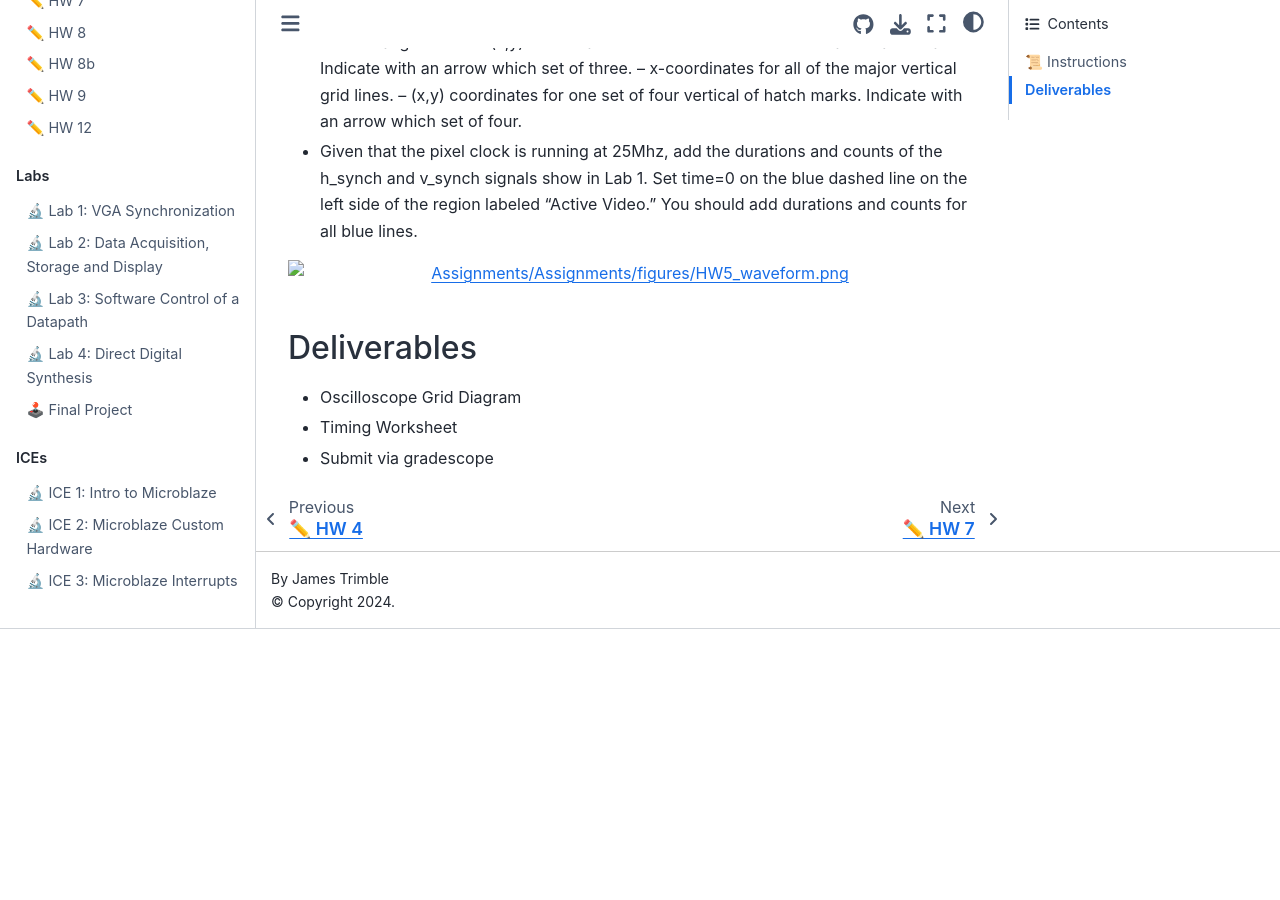
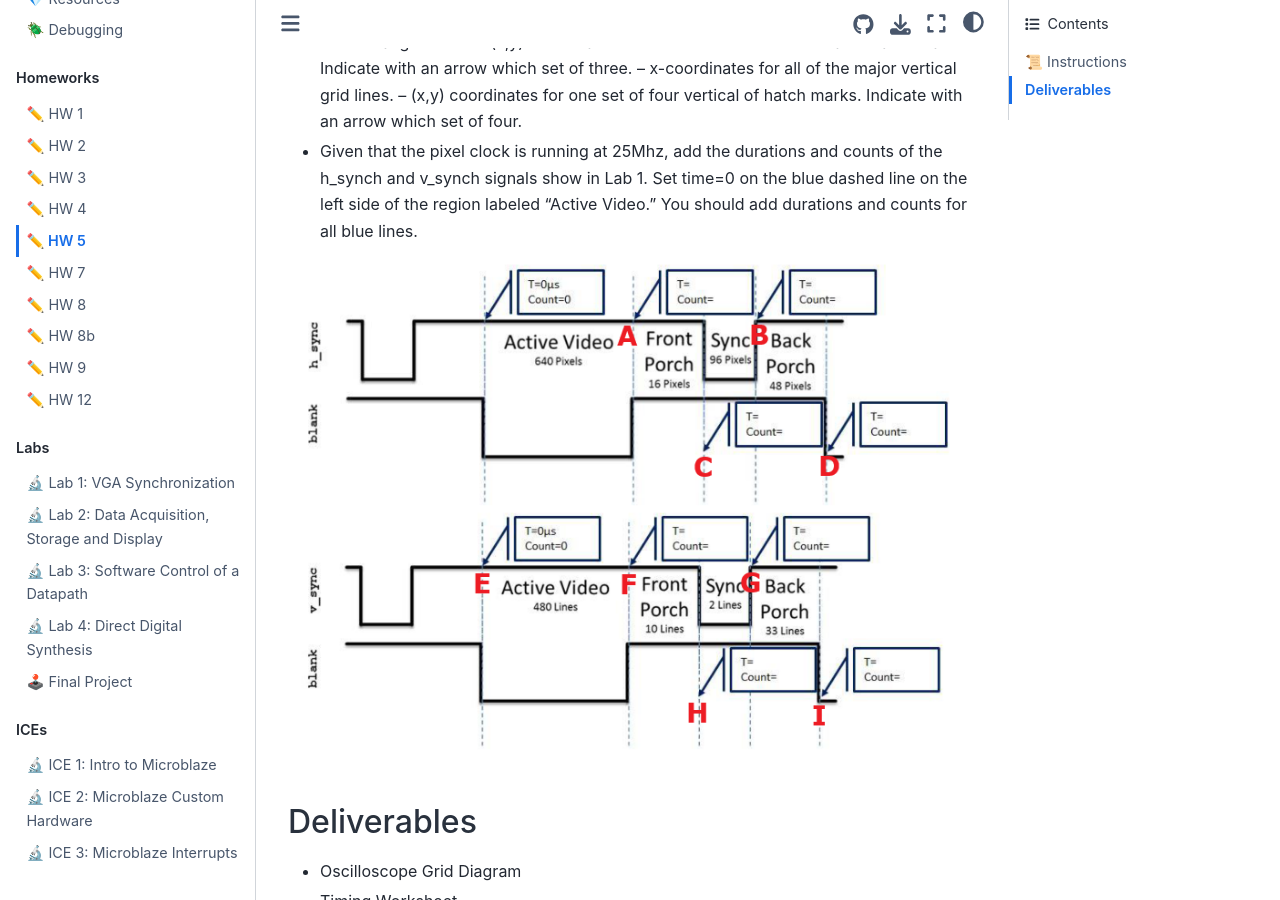
Before and after one commit to USAFA-ECE/ece383, a Jupyter Book: the page built from book/Assignments/homework5.md, in a window 1280 px wide and 900 px high, scrolled down 676 px. Built offline with Jupyter Book 1.0.4 settings and Sphinx 7.4.7 and the Sphinx Book theme 1.1.4, drawn with Linux system fonts in a browser that asks for light colours; pages that are not in the unit, such as notebooks, are missing from menus; before the commit the page ends 1305 px from its top, so only the background shows below that.

Commit message:
Update homework5.md

````diff
--- a/book/Assignments/homework5.md
+++ b/book/Assignments/homework5.md
@@ -18,7 +18,7 @@
 Set time=0 on the blue dashed line on the left side of the region labeled "Active Video." You should add durations and counts
 for all blue lines.
 
-```{image} ./Assignments/figures/HW5_waveform.png
+```{image} ./figures/HW5_waveform.png
 :width: 760
 :align: center
 ```
````
